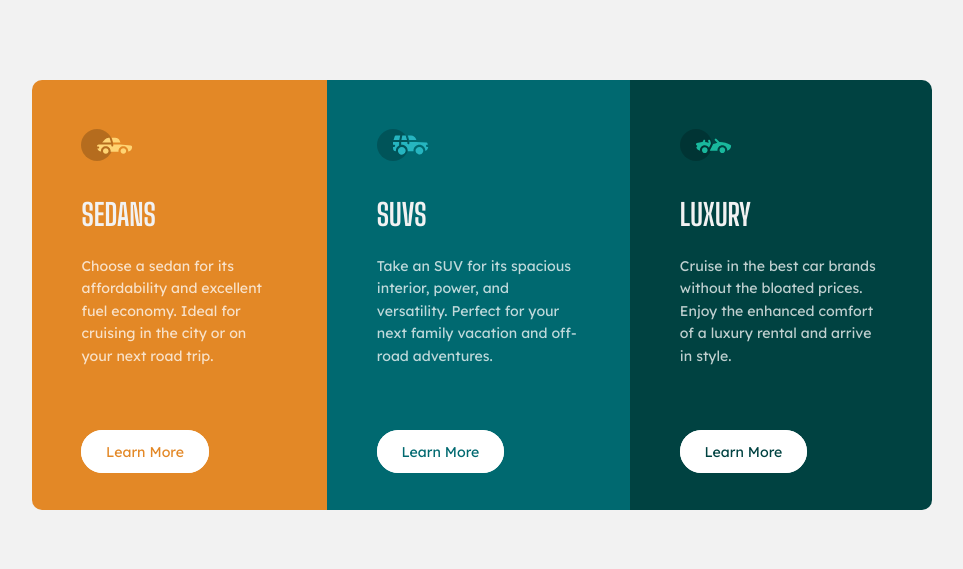
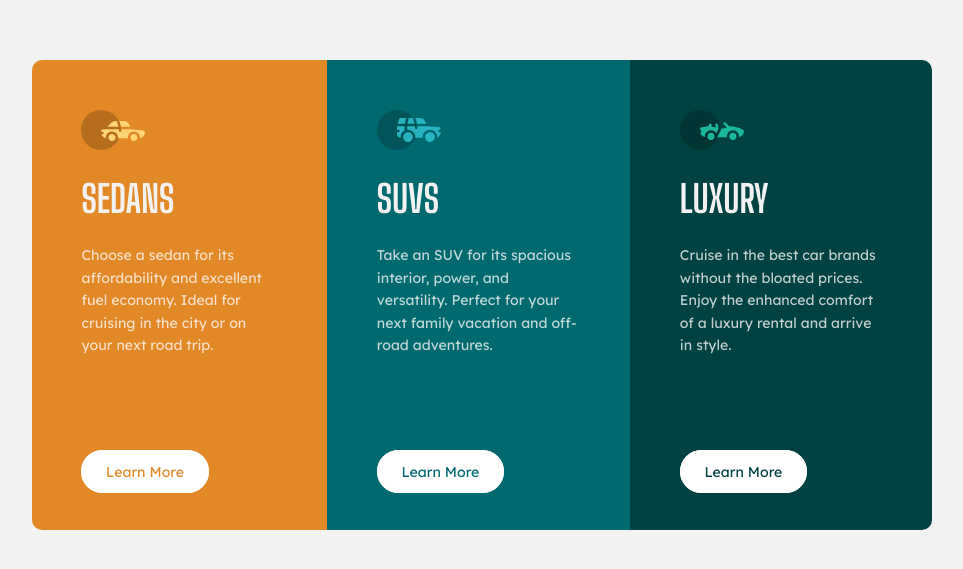
Before and after one commit to kprosek/03_column-preview-card-component, a plain HTML site: page index.html in a window 1280 px wide. Shown: the part 105-674 px from the top of the page, without its empty margins (158-1121 px from the left). Drawn offline with Linux system fonts and the light colour scheme.

Commit message:
Add files via upload

```diff
--- a/index.html
+++ b/index.html
@@ -13,7 +13,7 @@
   <body>
     <main>
       <section class="section section-sedan">
-          <svg viewBox="15 0 50 50" width="64" height="40" xmlns="http://www.w3.org/2000/svg">
+          <svg width="64" height="40" xmlns="http://www.w3.org/2000/svg">
             <g fill="none" fill-rule="evenodd">
               <circle fill="#000" opacity=".201" cx="20" cy="20" r="20" />
               <path
@@ -37,7 +37,7 @@
       </section>
 
       <section class="section section-suvs">
-          <svg viewBox="15 0 50 50" width="64" height="40" xmlns="http://www.w3.org/2000/svg">
+          <svg width="64" height="40" xmlns="http://www.w3.org/2000/svg">
             <g fill="none" fill-rule="evenodd">
               <circle fill="#000" opacity=".201" cx="20" cy="20" r="20" />
               <path
@@ -61,7 +61,7 @@
       </section>
 
       <section class="section section-luxury">
-          <svg viewBox="15 0 50 50" width="64" height="40" xmlns="http://www.w3.org/2000/svg">
+          <svg width="64" height="40" xmlns="http://www.w3.org/2000/svg">
             <g fill="none" fill-rule="evenodd">
               <circle fill="#000" opacity=".201" cx="20" cy="20" r="20" />
               <path
--- a/styles.css
+++ b/styles.css
@@ -30,7 +30,7 @@ main {
 
 h1 {
   font-family: "Big Shoulders Display", sans-serif;
-  font-size: 2rem;
+  font-size: 2.5rem;
   text-transform: uppercase;
   color: var(--very-light-gray);
   margin: 1.5rem 0;
@@ -114,6 +114,6 @@ a {
   }
 
   .btn-learn-more {
-    margin-top: 5rem;
+    margin-top: 7rem;
   }
 }
```
